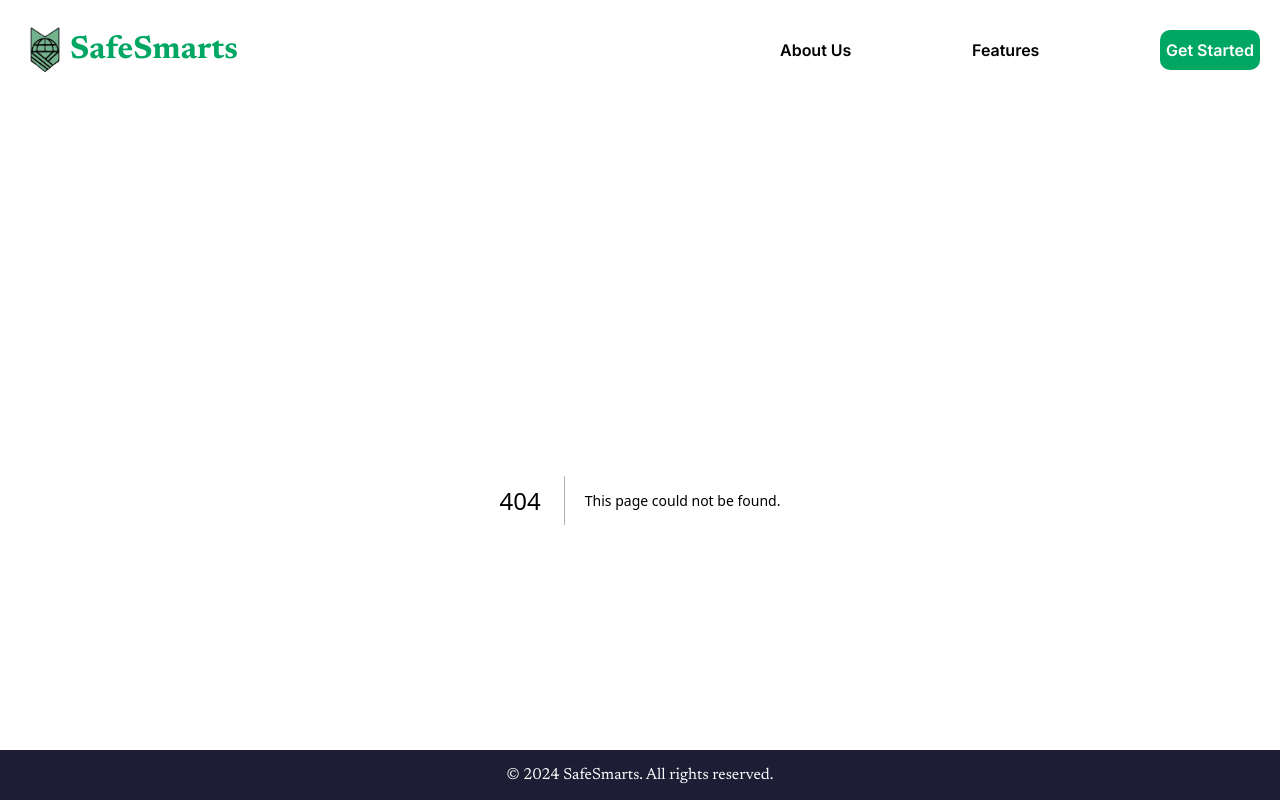
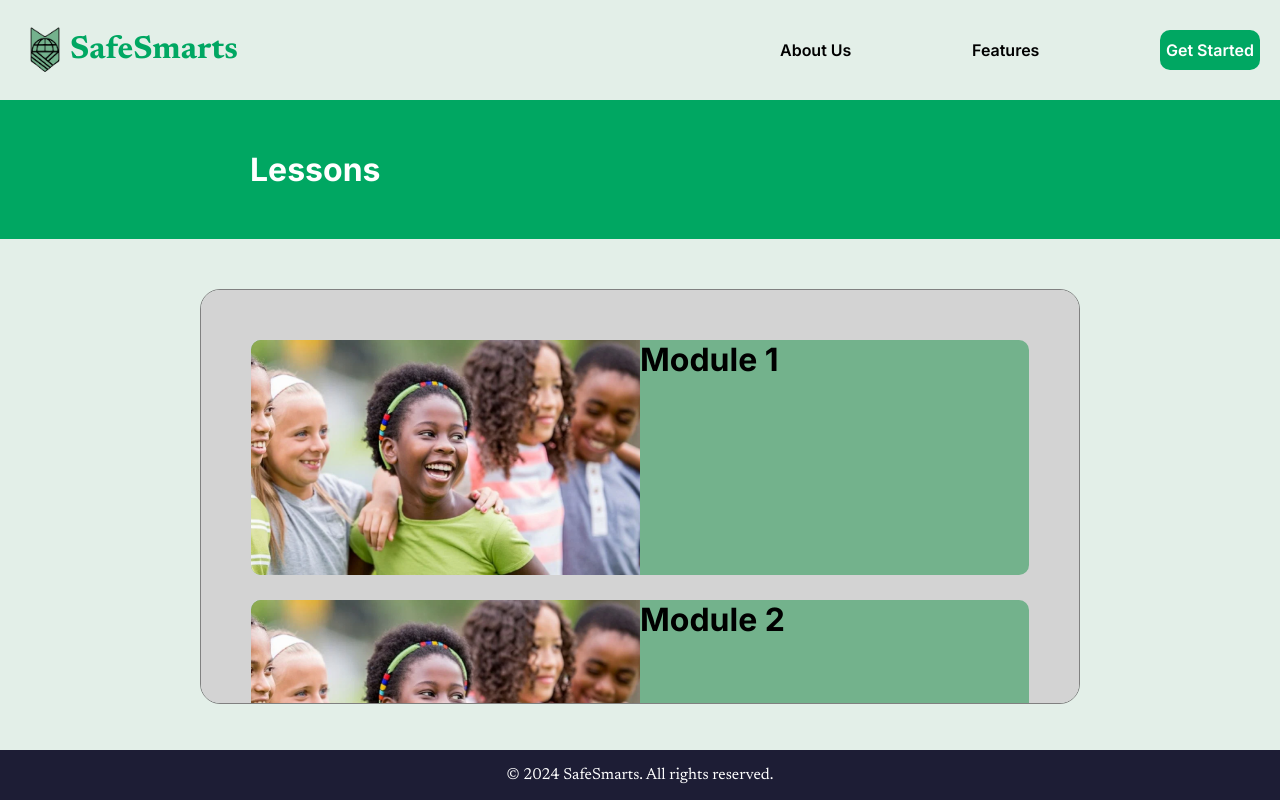
Before and after one commit to stevenluo23/SafeSmarts, a Next.js app: page /lessons in a window 1280 px wide. Before the commit this address had no page. Built offline with nearby package versions, Linux system fonts and the light colour scheme.

Commit message:
Finish main lessons feature, implement routing

```diff
--- /dev/null
+++ b/src/app/lessons/Lessons.css
@@ -0,0 +1,62 @@
+.lessons {
+  background-color: var(--rich-green);
+  color: white;
+  padding: 50px;
+}
+
+.lessons h1 {
+  margin-left: 200px;
+  margin-right: 200px;
+}
+
+.lessons-container {
+  display: flex;
+  flex-direction: column;
+  justify-content: space-between;
+  background-color: lightgrey;
+  gap: 25px;
+  margin-left: 200px;
+  margin-right: 200px;
+  margin-top: 50px;
+  padding: 50px;
+  border: solid;
+  border-width: 1px;
+  border-color: grey;
+  border-radius: 20px;
+  max-height: calc(100vh - 385px);
+  overflow-y: auto;
+
+  /* Custom scrollbar styles */
+  scrollbar-width: thin; /* For Firefox */
+  scrollbar-color: darkgrey lightgrey; /* For Firefox: thumb and track color */
+
+  /* For Chrome, Edge, and Safari */
+  &::-webkit-scrollbar {
+    width: 8px; /* Width of the scrollbar */
+  }
+
+  &::-webkit-scrollbar-track {
+    background: lightgrey; /* Color of the track */
+  }
+
+  &::-webkit-scrollbar-thumb {
+    background-color: darkgrey; /* Color of the scrollbar thumb */
+    border-radius: 20px; /* Rounded corners on the scrollbar thumb */
+    border: 3px solid lightgrey; /* Creates padding around the scrollbar thumb */
+  }
+}
+
+.lessons-container a {
+  display: flex;
+  width: 100%;
+  height: 300px;
+  background-color: var(--mint-green);
+  border-radius: 10px;
+}
+
+.lessons-container a img {
+  width: 50%;
+  height: 100%;
+  border-top-left-radius: 10px;
+  border-bottom-left-radius: 10px;
+}
--- /dev/null
+++ b/src/app/lessons/page.js
@@ -0,0 +1,31 @@
+import Link from "next/link";
+import "./Lessons.css";
+
+import { Inter } from "next/font/google";
+const inter = Inter({ subsets: ["latin"] });
+
+const Lessons = () => {
+  return (
+    <main className={inter.className}>
+      <div className="lessons">
+        <h1>Lessons</h1>
+      </div>
+      <div className="lessons-container">
+        <Link href="/lessons/1">
+          <img src="/hero.png" alt="Module 1" />
+          <h1>Module 1</h1>
+        </Link>
+        <Link href="/lessons/2">
+          <img src="/hero.png" alt="Module 2" />
+          <h1>Module 2</h1>
+        </Link>
+        <Link href="/lessons/3">
+          <img src="/hero.png" alt="Module 3" />
+          <h1>Module 3</h1>
+        </Link>
+      </div>
+    </main>
+  );
+};
+
+export default Lessons;
--- a/src/app/page.js
+++ b/src/app/page.js
@@ -15,7 +15,6 @@ export default function Home() {
           </Link>
         </div>
         <div className={styles["hero-right"]}>
-          {" "}
           <img src="/hero.png" alt="Hero" />
         </div>
       </section>
--- a/src/components/Header.css
+++ b/src/components/Header.css
@@ -1,4 +1,4 @@
-.header {
+header {
   display: flex;
   align-items: center;
   justify-content: space-between;
--- a/src/components/Header.js
+++ b/src/components/Header.js
@@ -6,7 +6,7 @@ const inter = Inter({ subsets: ["latin"] });
 
 const Header = () => {
   return (
-    <div className="header">
+    <header className="header">
       <Link href="/" className="company">
         <img src="/SafeSmarts.png" width="50" />
         <h1>SafeSmarts</h1>
@@ -18,7 +18,7 @@ const Header = () => {
           <span>Get Started</span>
         </Link>
       </div>
-    </div>
+    </header>
   );
 };
 
```
Also changed, not shown: src/app/lessons/[id]/page.js (added, +44 -0 lines), 1 other file (tests, documents, lock files or other folders).
